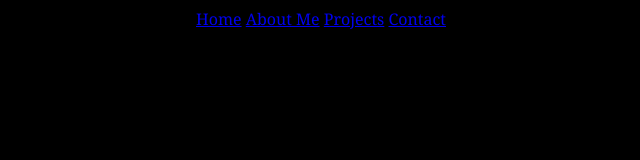
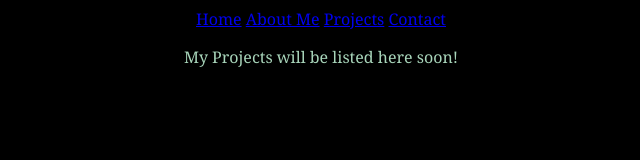
Before and after one commit to narjisalogaili/get-to-know-me, a plain HTML site: page projects.html in a window 1280 px wide. Shown: the whole page, without its empty margins (319-959 px from the left). Drawn offline with Linux system fonts and the light colour scheme.

Commit message:
Update projects.html

```diff
--- a/projects.html
+++ b/projects.html
@@ -9,7 +9,8 @@
 
   </nav>
         <head>
-    <title>About Me</title>
+    <title>Projects</title>
+            <p>My Projects will be listed here soon!</p>
 
     <style>
 
```
